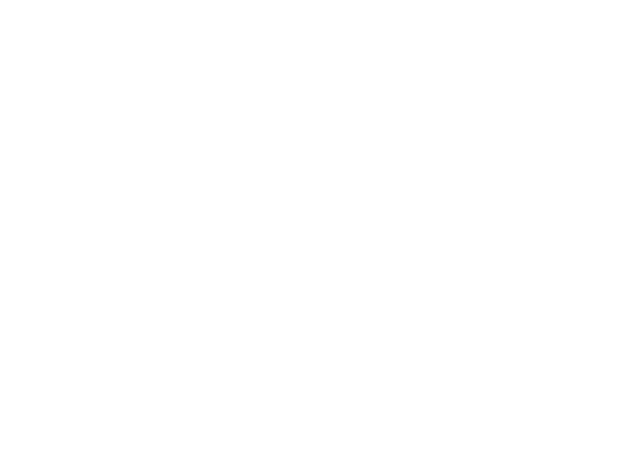
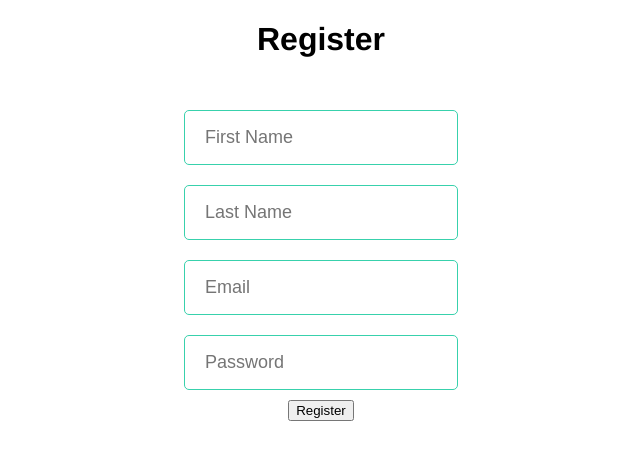
Before and after one commit to riley-worthington/suggestion-box, a React (Create React App) app in the folder frontend/: page /register in a window 1280 px wide. Shown: the top 460 px of the page, without its empty margins (319-959 px from the left). Built offline with nearby package versions, Linux system fonts and the light colour scheme.

Commit message:
add registration page

```diff
--- a/frontend/src/App.js
+++ b/frontend/src/App.js
@@ -4,6 +4,7 @@
 import Home from './Home/Home';
 import PrivateRoute from './Auth/PrivateRoute';
 import SignIn from './Auth/SignIn';
+import Register from './Auth/Register';
 import history from './helpers/history';
 import './App.css';
 
@@ -14,6 +15,7 @@
       <Router history={history}>
         <Fragment>
           <Route path='/signin' component={SignIn} />
+          <Route path='/register' component={Register} />
           <PrivateRoute exact path='/' component={Home} />
           <PrivateRoute path={`/teams/:teamId`} component={Home} />
           <PrivateRoute path={`/posts/:postId`} component={Home} />
--- /dev/null
+++ b/frontend/src/Auth/Register.css
@@ -0,0 +1,35 @@
+.register-container {
+  display: flex;
+  flex-direction: column;
+  align-items: center;
+  margin: auto auto;
+}
+
+.register-form {
+  display: flex;
+  flex-direction: column;
+  align-items: center;
+  max-width: 5em;
+  font-size: 50px;
+  margin: 20px;
+}
+
+.register-form > input {
+  margin: 10px;
+  border: 1px solid #38d1ac;
+  border-radius: 5px;
+  font-size: 18px;
+  color: grey;
+  padding: 16px 20px;
+}
+
+.visually-hidden {
+  border: 0;
+  clip: rect(0 0 0 0);
+  height: 1px;
+  margin: -1px;
+  overflow: hidden;
+  padding: 0;
+  position: absolute;
+  width: 1px;
+}
--- /dev/null
+++ b/frontend/src/Auth/Register.js
@@ -0,0 +1,75 @@
+import React, { Component } from 'react';
+
+import './Register.css';
+
+class Register extends Component {
+  constructor(props) {
+    super(props);
+    this.state = {
+      firstName: '',
+      lastName: '',
+      email: '',
+      password: '',
+    }
+  }
+
+  onChange = event => {
+    this.setState({[event.target.name]: event.target.value});
+  }
+
+  handleSubmit = event => {
+    event.preventDefault();
+    console.log(this.state);
+  }
+
+  render() {
+    return (
+      <div className='register-container'>
+        <h1>Register</h1>
+        <form className='register-form'>
+          <label htmlFor='firstName' className='visually-hidden'>First Name</label>
+          <input
+            id='firstName'
+            type='text'
+            name='firstName'
+            placeholder='First Name'
+            onChange={this.onChange}
+          />
+          <label htmlFor='lastName' className='visually-hidden'>Last Name</label>
+          <input
+            id='lastName'
+            type='text'
+            name='lastName'
+            placeholder='Last Name'
+            onChange={this.onChange}
+          />
+          <label htmlFor='email' className='visually-hidden'>Email</label>
+          <input
+            id='email'
+            type='email'
+            name='email'
+            placeholder='Email'
+            onChange={this.onChange}
+          />
+          <label htmlFor='password' className='visually-hidden'>Password</label>
+          <input
+            id='password'
+            type='password'
+            name='password'
+            placeholder='Password'
+            onChange={this.onChange}
+          />
+          <button
+            className="register-button"
+            type="button"
+            name="signin"
+            onClick={this.handleSubmit}>
+              Register
+          </button>
+        </form>
+      </div>
+    );
+  }
+}
+
+export default Register;
--- a/frontend/src/Auth/SignIn.js
+++ b/frontend/src/Auth/SignIn.js
@@ -1,5 +1,6 @@
 import React, { Component } from 'react';
 import { connect } from 'react-redux';
+import { Link } from 'react-router-dom'
 import './SignIn.css';
 import { signIn } from './authActions';
 
@@ -33,7 +34,8 @@
     this.handleSubmit(); // Things you want to do.
   }
 
-  handleSubmit = () => {
+  handleSubmit = (event) => {
+    event.preventDefault();
     const { signInEmail, signInPassword } = this.state;
     const { onSubmitSignIn } = this.props;
     onSubmitSignIn(signInEmail, signInPassword);
@@ -45,7 +47,9 @@
         <header className="App-header">
           <h1 className="App-title">SuggestionBox</h1>
         </header>
-        <div className="signin-form">
+        <form
+          className="signin-form"
+          onSubmit={this.handleSubmit}>
           <input
             className="signin-field"
             type="email"
@@ -69,9 +73,12 @@
             onClick={this.handleSubmit}>
               Sign In
           </button>
-        </div>
+        </form>
         <p className="App-intro">
           A place for creative collaboration.
+        </p>
+        <p>
+          Don't have an account? <Link to='/register'>Register</Link>
         </p>
       </div>
     );
```
